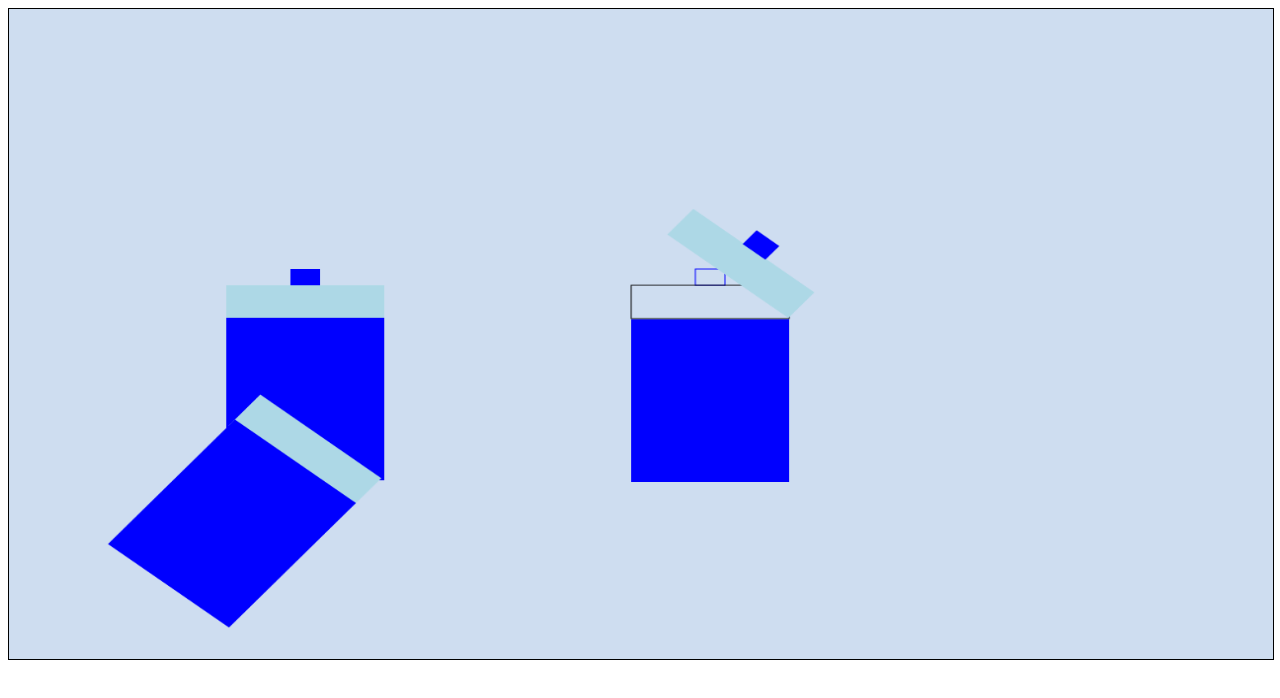
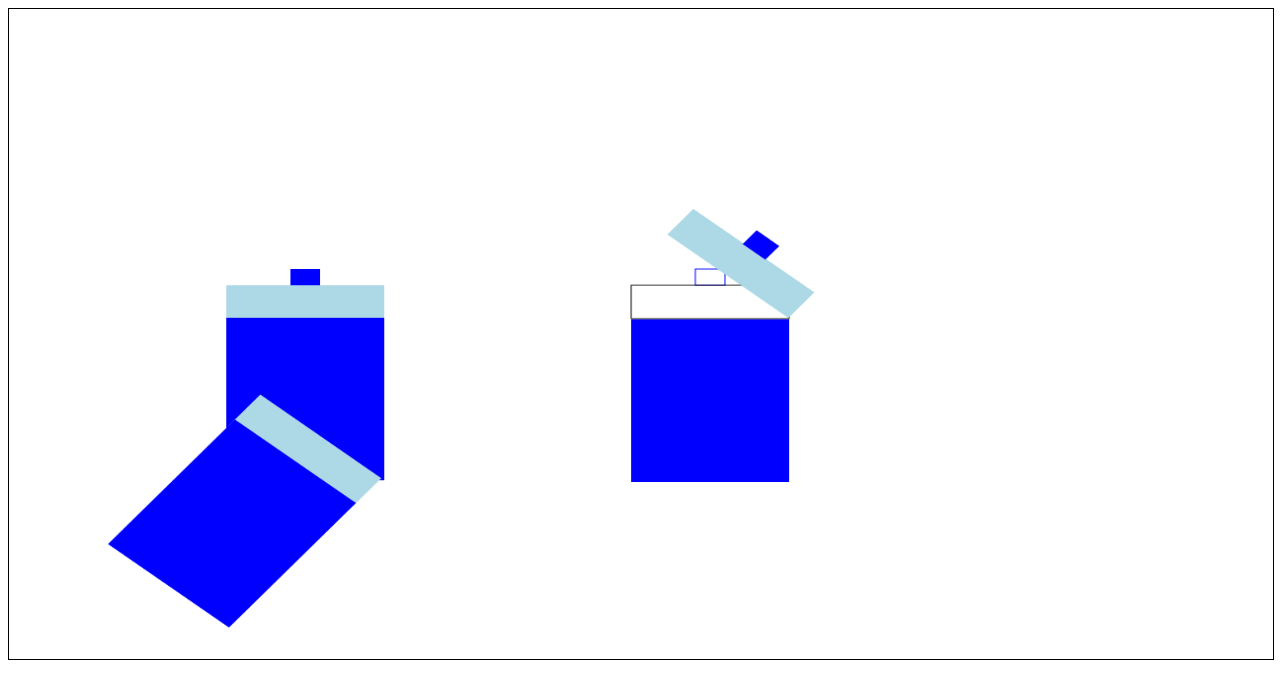
Before and after one commit to berdhikatp/grafkom, a plain HTML site: page index.html in a window 1280 px wide. Drawn offline with Linux system fonts and the light colour scheme.

Commit message:
tanpa background dulu sist

```diff
--- a/index.html
+++ b/index.html
@@ -8,7 +8,6 @@
             border: 1px solid;
             width:100%;
             height:650px;
-            background-color:rgb(206, 221, 240);
         }
     </style>
 </head>
```
